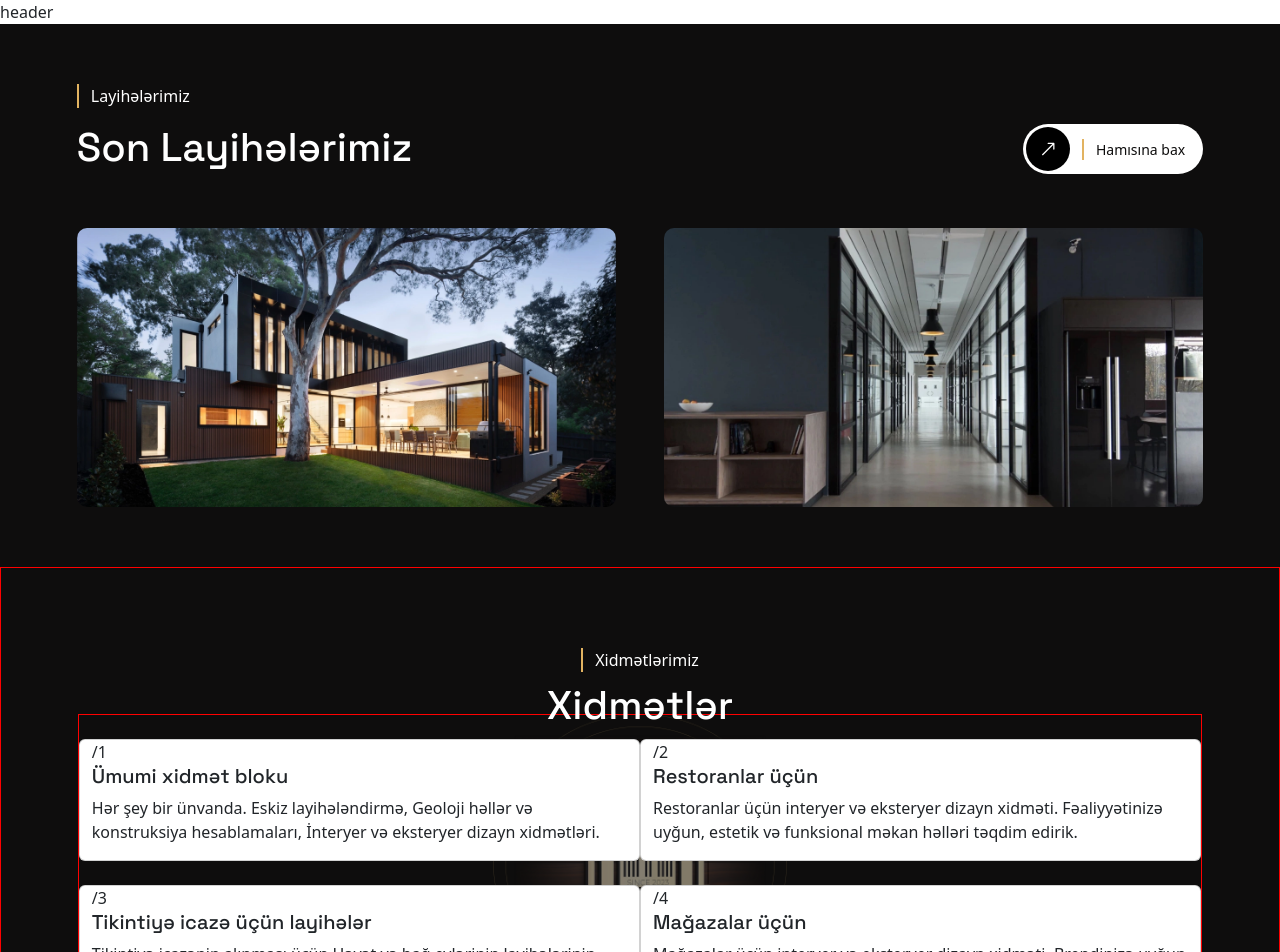
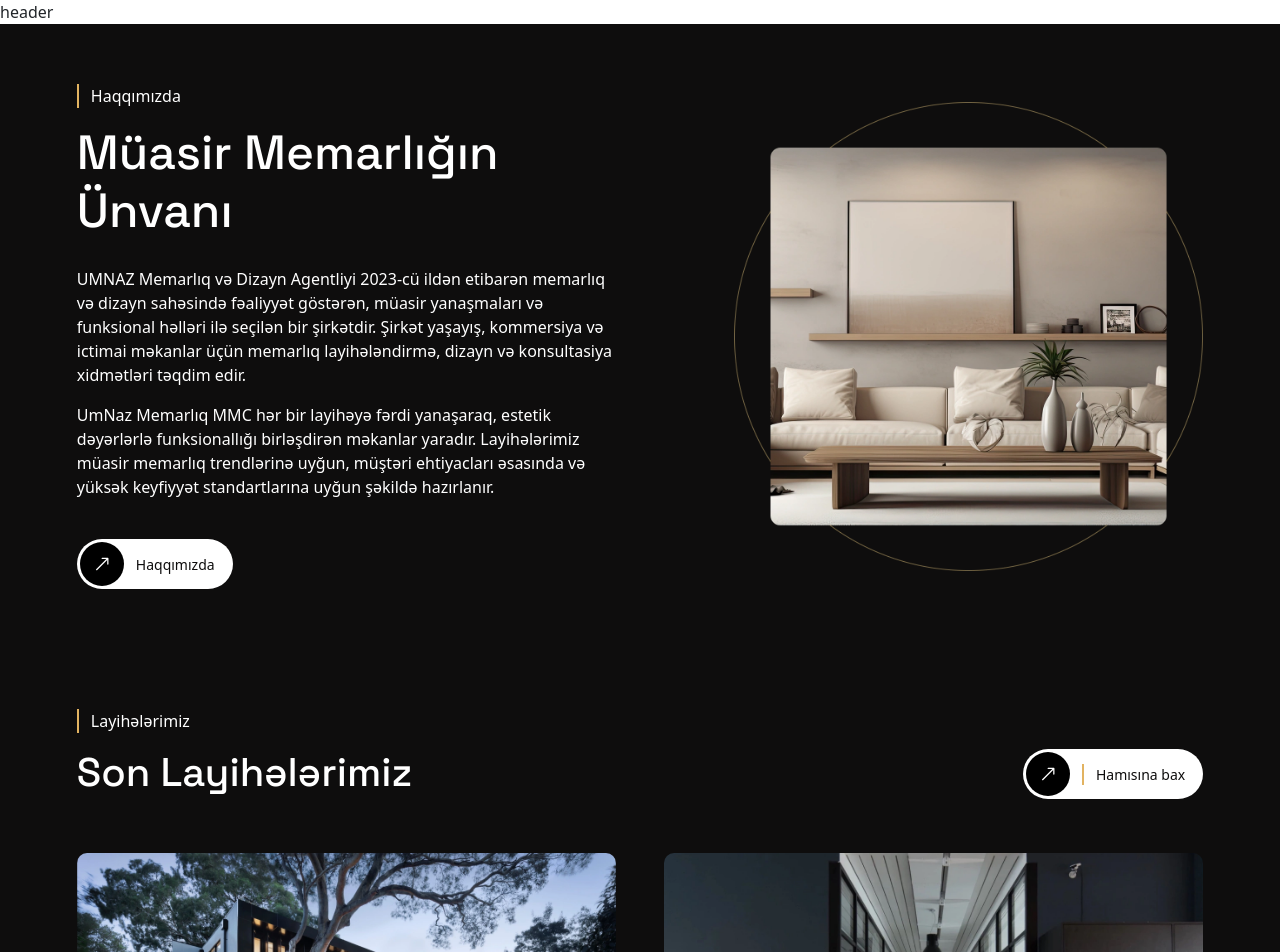
Before and after one commit to ShehlaAbdul/umnaz, a React (Vite) app: page / in a window 1280 px wide. Shown: the top 952 px of the page. Built offline with nearby package versions, Linux system fonts and the light colour scheme.

Commit message:
home projects section is ready

```diff
--- /dev/null
+++ b/src/Component/HomeAbout/HomeAbout.jsx
@@ -0,0 +1,43 @@
+import React from 'react';
+import "./Style.scss";
+import MainBtn from '../MainBtn/MainBtn';
+import { Link } from 'react-router-dom';
+import HomeAboutImg from "../../assets/images/home-about-img.webp"
+
+
+function HomeAbout() {
+  return (
+    <section id="home-about">
+      <div className="home-about container-fluid g-0 ">
+        <div className="row d-flex flex-column flex-lg-row   align-items-center g-0">
+          <div className="text-side d-flex  flex-column align-items-start col-12 col-lg-7 g-0 ">
+            <span className="head-title">Haqqımızda</span>
+            <h1 className="pt-3">Müasir Memarlığın Ünvanı</h1>
+            <p>
+              UMNAZ Memarlıq və Dizayn Agentliyi 2023-cü ildən etibarən memarlıq
+              və dizayn sahəsində fəaliyyət göstərən, müasir yanaşmaları və
+              funksional həlləri ilə seçilən bir şirkətdir. Şirkət yaşayış,
+              kommersiya və ictimai məkanlar üçün memarlıq layihələndirmə,
+              dizayn və konsultasiya xidmətləri təqdim edir.
+            </p>
+            <p>
+              UmNaz Memarlıq MMC hər bir layihəyə fərdi yanaşaraq, estetik
+              dəyərlərlə funksionallığı birləşdirən məkanlar yaradır.
+              Layihələrimiz müasir memarlıq trendlərinə uyğun, müştəri
+              ehtiyacları əsasında və yüksək keyfiyyət standartlarına uyğun
+              şəkildə hazırlanır.
+            </p>
+            <Link to={""} className="pt-2 pt-md-4">
+              <MainBtn title={"Haqqımızda"} />
+            </Link>
+          </div>
+          <div className="img-side col-12 col-lg-5 ">
+            <img src={HomeAboutImg} alt="" />
+          </div>
+        </div>
+      </div>
+    </section>
+  );
+}
+
+export default HomeAbout;
--- /dev/null
+++ b/src/Component/HomeAbout/Style.scss
@@ -0,0 +1,41 @@
+@use "../../styles/global.scss" as *;
+#home-about {
+  background-color: $main-bg-color;
+  color: $main-text-color;
+  height: 100%;
+  .home-about {
+    padding: 60px 6%;
+  }
+  h1 {
+    font-size: 48px;
+    padding-bottom: 20px;
+  }
+  .text-side {
+    padding-right: 10%;
+  }
+  .img-side {
+    img {
+      object-fit: contain;
+      max-height: 500px;
+    }
+  }
+  @media (max-width: 1204px) {
+    h1 {
+      font-size: 40px;
+    }
+  }
+  @media (max-width: 992px) {
+    .home-about {
+      padding: 40px 5%;
+      h1{
+        font-size: 24px;
+      }
+      .text-side{
+        padding-right: 0;
+      }
+      .img-side{
+        padding-top: 50px;
+      }
+    }
+  }
+}
--- a/src/Component/HomeServices/Style.scss
+++ b/src/Component/HomeServices/Style.scss
@@ -3,7 +3,7 @@
 #home-services {
   background-color: $main-bg-color;
   color: $main-text-color;
-  border: 1px solid red;
+  // border: 1px solid red;
   padding: 80px 6%;
   .head-side {
     display: flex;
@@ -26,9 +26,13 @@
       display: flex;
       justify-content: space-between;
       align-items: end;
-      border: 1px solid red;
+      // border: 1px solid red;
       .card{
-        width: 50%;
+        width: 30%;
+        height: 200px;
+        background-color: #393737;
+        border: 1px solid #000;
+        color: $main-text-color;
       }
 
     }
--- a/src/Pages/Home/Home.jsx
+++ b/src/Pages/Home/Home.jsx
@@ -4,10 +4,12 @@ import HomeContactForm from '../../Component/HomeContactForm/HomeContactForm';
 import HomeEstetics from '../../Component/HomeEstetics/HomeEstetics';
 import HomeServices from '../../Component/HomeServices/HomeServices';
 import HomeProject from '../../Component/HomeProjects/HomeProjects';
+import HomeAbout from '../../Component/HomeAbout/HomeAbout';
 
 function Home() {
   return (
     <>
+      <HomeAbout/>
       <HomeProject/>
       <HomeServices/>
       <HomeEstetics/>
--- a/src/styles/style.scss
+++ b/src/styles/style.scss
@@ -6,6 +6,10 @@
     padding: 0;
     text-decoration: none;
     outline: none;
+}
+body{
+    font-family: Poppins;
+
 }
 a{
     text-decoration: none;
@@ -23,6 +27,10 @@ h1,h2,h3,h4,h5,h6{
       font-family: "Space Grotesk", sans-serif;
 
 }
+.head-title{
+    padding-left: 12px;
+    border-left: 2px solid $main-color;
+}
 img{
     width: 100%;
     height: 100%;
```
Also changed, not shown: src/Component/HomeServices/HomeServices.jsx (+1 -1 lines), src/assets/images/home-about-img.webp (added).
